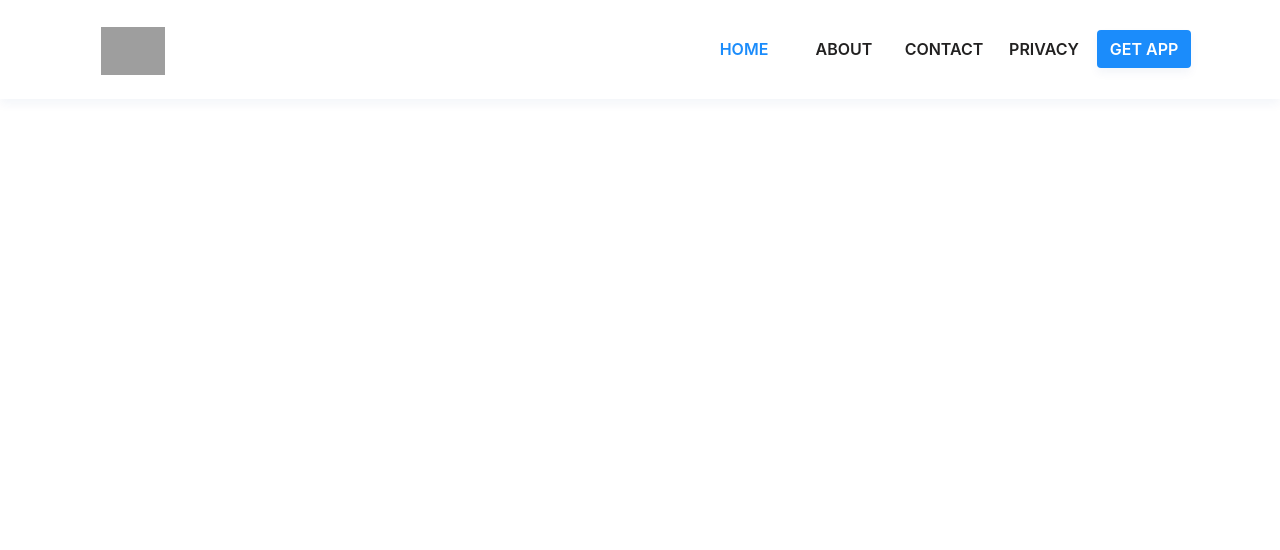
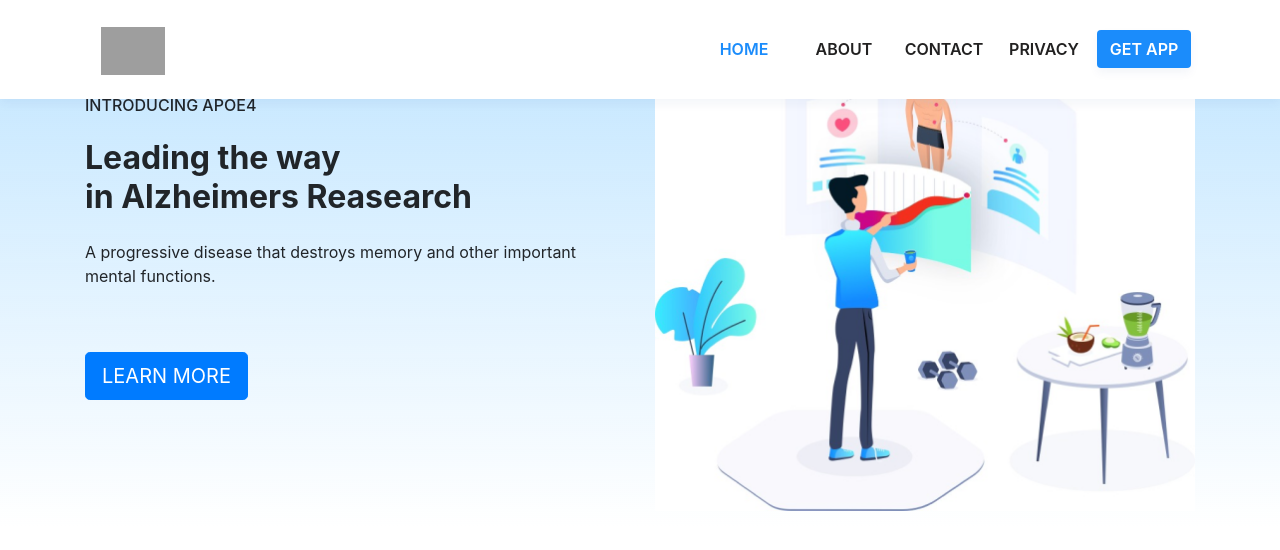
Before and after one commit to hnginternship5/apoe4, a Vue app: page / in a window 1280 px wide. Shown: the top 550 px of the page. Built offline with nearby package versions, Linux system fonts and the light colour scheme; grey boxes are pictures that could not be loaded; a small style sheet from the web is missing.

Commit message:
welcome section

```diff
--- a/src/components/home/WelcomeSection.vue
+++ b/src/components/home/WelcomeSection.vue
@@ -1,13 +1,58 @@
 <template>
-    <div class="container-fluid">
-        <div class="container">
             <!-- ALL COMPONENT MARKUP GOES HERE-->
+            <!-- header section -->
+  <section class="welcome">
+    <div class="container">
+      <!-- end of section title -->
+      <div class="row">
+        <!-- featured info -->
+        <div class="col-10 mx-auto col-lg-6 featured-info mt-5 my-3">
+          <div class="row height-max align-items-left">
+            <div class="col text-left pr-5">
+               <h6 class="title-heading mt-5 text-uppercase">introducing apoe4</h6>
+              <h2 class="font-weight-bold title mt-4">Leading the way<br> in Alzheimers Reasearch</h2>
+              <p class="mt-4">A progressive disease that destroys memory and other important mental functions.</p>
+              <a href="contact.html" class="btn btn-primary btn-lg mt-5" role="button">
+                Learn more
+              </a>
+            </div>
+          </div>
         </div>
+        <!-- featured img -->
+        <div class="col-10 mx-auto col-lg-6 featured-img align-self-center mt-5 my-3">
+          <!-- img container -->
+          <div class="img-container">
+            <img src="@/assets/img/header-artwork.png" alt="" class="img-fluid featured-photo">
+          </div>
+        </div>
+
+      </div>
     </div>
+  </section>
+  <!--end of  header section -->
 </template>
 
 <style scoped>
+	.welcome {
+  background: linear-gradient(180deg, #BEE4FF 0%, rgba(255, 255, 255, 0) 100%), #FFFFFF;
+	}
 
+
+header button,
+.header-btn,
+.header-btn:hover {
+  background-color: var(--mainBlue);
+  color: #fff;
+  border: solid 2px var(--mainBlue);
+  border-radius: .5rem;
+  padding: .5rem;
+  /* padding-left: 1.6rem; */
+  text-decoration: none;
+  display: flex !important;
+  justify-content: center;
+  align-items: center;
+  width: 150px;
+}
 </style>
 
 <script>
```
Also changed, not shown: src/assets/img/header-artwork.png (added).
